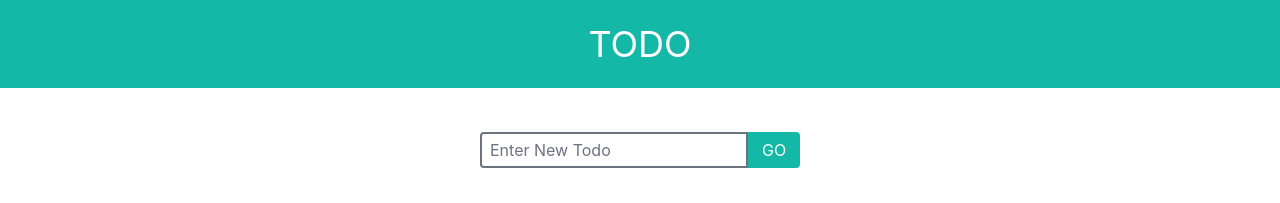
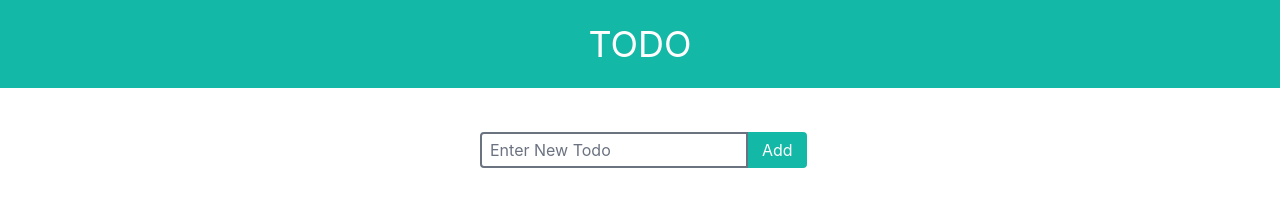
Before and after one commit to fjnkt98/todoapp_frontend, a Next.js app: page / in a window 1280 px wide. Shown: the top 203 px of the page. Built offline with nearby package versions, Linux system fonts and the light colour scheme.

Commit message:
Split text input box element as React component

```diff
--- a/components/Content.tsx
+++ b/components/Content.tsx
@@ -4,6 +4,7 @@ import Link from 'next/link';
 import { v4 as uuidv4 } from 'uuid';
 import { Pages } from '../types/pages';
 import { Todo } from '../types/todo';
+import { TextInputBox } from '../components/TextInputBox';
 
 // Type definition for this React component
 interface Props {
@@ -69,10 +70,6 @@ export const finishedTodoItemsState = recoil.selector({
 export const Content: React.VFC<Props> = (props) => {
   const [todoItems, setTodoItems] = recoil.useRecoilState(todoItemsState);
 
-  const [inputText, setInputText] = React.useState<string>('');
-  // eslint-disable-next-line @typescript-eslint/no-non-null-assertion
-  const inputTextRef = React.useRef<HTMLInputElement>(null!);
-
   let todoListView: Todo[] = [];
   switch (props.page) {
     case 'index':
@@ -93,58 +90,7 @@ export const Content: React.VFC<Props> = (props) => {
     <>
       <div className="container mx-auto p-4">
         <div className="max-w-xs mx-auto mb-8">
-          <div className="flex flex-row items-center my-2">
-            <input
-              type="text"
-              className="inline-block appearance-none rounded-l border border-2 border-gray-500 px-2 py-1 my-1 text-gray-700 focus:border-blue-500 focus:border-2 focus:outline-none"
-              placeholder="Enter New Todo"
-              ref={inputTextRef}
-              onKeyPress={(e) => {
-                if (e.key === 'Enter') {
-                  e.preventDefault();
-
-                  setTodoItems((prev: Todo[]) => {
-                    return [
-                      ...prev,
-                      {
-                        id: uuidv4(),
-                        title: inputText,
-                        isFinished: false,
-                      },
-                    ];
-                  });
-
-                  inputTextRef.current.value = '';
-                }
-              }}
-              onChange={({ target: { value } }) => {
-                setInputText(value);
-              }}
-            />
-            <button
-              type="button"
-              className="inline-block px-3 py-1 bg-teal-500 border border-2 border-teal-500 text-white rounded-r "
-              onClick={() => {
-                if (inputText === '') return;
-
-                setTodoItems((prev: Todo[]) => {
-                  return [
-                    ...prev,
-                    {
-                      id: uuidv4(),
-                      title: inputText,
-                      isFinished: false,
-                    },
-                  ];
-                });
-
-                inputTextRef.current.value = '';
-                setInputText('');
-              }}
-            >
-              GO
-            </button>
-          </div>
+          <TextInputBox />
         </div>
 
         <div className="max-w-lg mx-auto">
--- /dev/null
+++ b/components/TextInputBox.tsx
@@ -0,0 +1,67 @@
+import React from 'react';
+import recoil from 'recoil';
+import { todoItemsState } from './Content';
+import { v4 as uuidv4 } from 'uuid';
+import type { Todo } from '../types/todo';
+
+/**
+ * React component of the box for text input
+ */
+export const TextInputBox: React.VFC = () => {
+  // eslint-disable-next-line @typescript-eslint/no-non-null-assertion
+  const inputTextRef = React.useRef<HTMLInputElement>(null!);
+
+  // Recoil atom setter-or-updater that update list of todo items
+  const setTodoItems = recoil.useSetRecoilState(todoItemsState);
+
+  /**
+   * A function that adds a todo item into the list of todo items, and clear input field
+   */
+  const addNewTodoItem = (): void => {
+    // Prevent to be added the todo item that have empty title
+    if (inputTextRef.current.value === '') return;
+
+    setTodoItems((prev: Todo[]) => {
+      // Add new todo item into the end of list of todo items
+      return [
+        ...prev,
+        {
+          id: uuidv4(),
+          title: inputTextRef.current.value,
+          isFinished: false,
+        },
+      ];
+    });
+
+    // Clear content of text box
+    inputTextRef.current.value = '';
+  };
+
+  return (
+    <>
+      <div className="flex flex-row items-center my-2">
+        <input
+          type="text"
+          className="inline-block appearance-none rounded-l border border-2 border-gray-500 px-2 py-1 my-1 text-gray-700 focus:border-blue-500 focus:border-2 focus:outline-none"
+          placeholder="Enter New Todo"
+          ref={inputTextRef}
+          onKeyPress={(e: React.KeyboardEvent<HTMLInputElement>) => {
+            if (e.key === 'Enter') {
+              e.preventDefault();
+              addNewTodoItem();
+            }
+          }}
+        />
+        <button
+          type="button"
+          className="inline-block px-3 py-1 bg-teal-500 border border-2 border-teal-500 text-white rounded-r "
+          onClick={() => {
+            addNewTodoItem();
+          }}
+        >
+          Add
+        </button>
+      </div>
+    </>
+  );
+};
```
